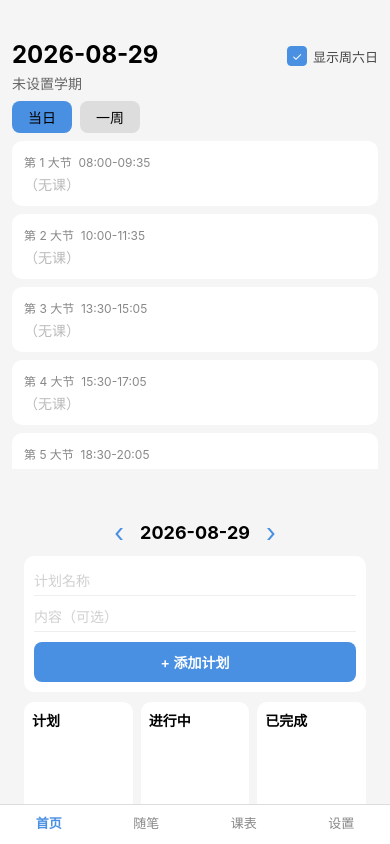
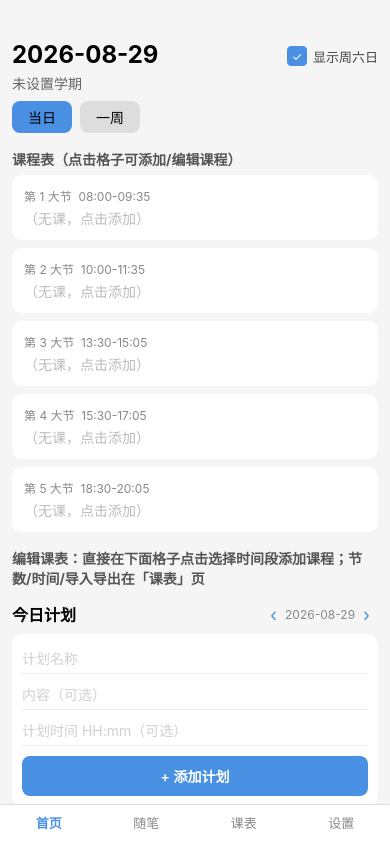
Before and after one commit to qqing9271-hub/h-course-table, a React Native app: screen / in a window 390 px wide. Built offline with nearby package versions, Linux system fonts and the light colour scheme.

Commit message:
feat: 首页单页滚动(课程表/编辑课表/计划) + 计划卡片小字日期/计划时间 + 滑动换板块 + 导入选择学期

```diff
--- a/src/domain/plans.ts
+++ b/src/domain/plans.ts
@@ -7,9 +7,10 @@ export function createPlan(
   title: string,
   content?: string,
   board: Plan['board'] = 'plan',
+  time?: string,
 ): Plan {
   seq += 1;
-  return { id: 'p' + seq, date, title, content, board, completed: false };
+  return { id: 'p' + seq, date, title, content, board, completed: false, time };
 }
 
 export function movePlan(plans: Plan[], id: string, board: Plan['board']): Plan[] {
--- a/src/screens/HomeScreen.tsx
+++ b/src/screens/HomeScreen.tsx
@@ -5,8 +5,8 @@ import { currentWeek, isBeforeSemester, isAfterSemester, parseDate } from '../do
 import { buildDayTimeline, buildWeekGrid } from '../domain/schedule';
 import { coursesForSemester } from '../domain/semesters';
 import CourseEditModal from '../components/CourseEditModal';
+import TodayPlanScreen from './TodayPlanScreen';
 import { Course } from '../types';
-import TodayPlanScreen from './TodayPlanScreen';
 
 const WEEK_NAMES = ['', '周一', '周二', '周三', '周四', '周五', '周六', '周日'];
 
@@ -27,14 +27,11 @@ export default function HomeScreen({ goTo }: { goTo: (tab: string) => void }) {
   const [editCell, setEditCell] = useState<{ weekday: number; bigPeriod: number; course?: Course } | null>(null);
   const today = new Date();
   const dstr = localDateStr(today);
-
   const rawWeek = semester ? currentWeek(semester, dstr) : 0;
   const validWeek = Number.isFinite(rawWeek) ? rawWeek : 0;
   const before = semester ? isBeforeSemester(semester, dstr) : false;
   const after = semester ? isAfterSemester(semester, dstr) : false;
   const inSemester = !!semester && validWeek >= 1 && !before && !after;
-
-  // 未开学 -> 显示开学第一天；开学中 -> 显示今天
   let displayDate = today;
   if (semester && !inSemester) {
     const sd = parseDate(semester.startDate);
@@ -43,14 +40,12 @@ export default function HomeScreen({ goTo }: { goTo: (tab: string) => void }) {
   const displayDstr = localDateStr(displayDate);
   const displayWd = weekdayOne(displayDate);
   const displayWeek = inSemester ? validWeek : 1;
-
   let weekText = '未设置学期';
   if (semester) {
     if (inSemester) weekText = '第 ' + validWeek + ' 周';
     else if (before) weekText = '未开学';
     else if (after) weekText = '已结束';
   }
-
   const dayCount = setting.showWeekend ? 7 : 5;
   const days = Array.from({ length: dayCount }, (_, i) => i + 1);
   const dayTimeline = buildDayTimeline(courses, displayWd, displayWeek, setting.periodsPerDay, setting.bigPeriodSize);
@@ -58,45 +53,31 @@ export default function HomeScreen({ goTo }: { goTo: (tab: string) => void }) {
 
   function renderDay() {
     return (
-      <ScrollView style={{ flex: 1 }}>
+      <View>
         {dayTimeline.map((slot) => {
           const pt = setting.periodTimes[slot.bigIndex - 1];
           return (
-            <TouchableOpacity
-              key={slot.bigIndex}
-              style={styles.slot}
-              onPress={() => setEditCell({ weekday: displayWd, bigPeriod: slot.bigIndex, course: slot.courses[0] })}
-            >
-              <Text style={styles.slotLabel}>
-                {'第 ' + slot.bigIndex + ' 大节' + (pt && pt.start ? '  ' + pt.start + '-' + pt.end : '')}
-              </Text>
-              {slot.courses.length === 0 ? (
-                <Text style={styles.empty}>（无课）</Text>
-              ) : (
-                slot.courses.map((c) => (
-                  <View key={c.id} style={styles.course}>
-                    <Text style={styles.courseName}>{c.name}</Text>
-                    <Text style={styles.courseMeta}>{c.teacher ? c.teacher : ''}{c.room ? ' ' + c.room : ''}</Text>
-                  </View>
-                ))
-              )}
+            <TouchableOpacity key={slot.bigIndex} style={styles.slot} onPress={() => setEditCell({ weekday: displayWd, bigPeriod: slot.bigIndex, course: slot.courses[0] })}>
+              <Text style={styles.slotLabel}>{'第 ' + slot.bigIndex + ' 大节' + (pt && pt.start ? '  ' + pt.start + '-' + pt.end : '')}</Text>
+              {slot.courses.length === 0 ? <Text style={styles.empty}>（无课，点击添加）</Text> : slot.courses.map((c) => (
+                <View key={c.id} style={styles.course}>
+                  <Text style={styles.courseName}>{c.name}</Text>
+                  <Text style={styles.courseMeta}>{c.teacher ? c.teacher : ''}{c.room ? ' ' + c.room : ''}</Text>
+                </View>
+              ))}
             </TouchableOpacity>
           );
         })}
-      </ScrollView>
+      </View>
     );
   }
 
   function renderWeek() {
     return (
-      <ScrollView style={{ flex: 1 }}>
+      <View>
         <View style={styles.gridHeader}>
           <View style={styles.timeCol} />
-          {days.map((d) => (
-            <View key={d} style={styles.gridHeadCell}>
-              <Text style={styles.gridHeadTxt}>{WEEK_NAMES[d]}</Text>
-            </View>
-          ))}
+          {days.map((d) => (<View key={d} style={styles.gridHeadCell}><Text style={styles.gridHeadTxt}>{WEEK_NAMES[d]}</Text></View>))}
         </View>
         {weekGrid.map((row) => (
           <View key={row.bigPeriod} style={styles.gridRow}>
@@ -105,63 +86,51 @@ export default function HomeScreen({ goTo }: { goTo: (tab: string) => void }) {
               <Text style={styles.timeSmall}>{row.start ? row.start + '-' + row.end : ''}</Text>
             </View>
             {row.cells.map((cell) => (
-              <TouchableOpacity
-                key={cell.day}
-                style={styles.gridCell}
-                onPress={() => setEditCell({ weekday: cell.day, bigPeriod: row.bigPeriod, course: cell.courses[0] })}
-              >
+              <TouchableOpacity key={cell.day} style={styles.gridCell} onPress={() => setEditCell({ weekday: cell.day, bigPeriod: row.bigPeriod, course: cell.courses[0] })}>
                 {cell.courses.map((c) => (
                   <View key={c.id} style={styles.course}>
                     <Text style={styles.courseName}>{c.name}</Text>
                     <Text style={styles.courseMeta}>{c.room ? c.room : ''}</Text>
                   </View>
                 ))}
+                {cell.courses.length === 0 ? <Text style={styles.empty}>+</Text> : null}
               </TouchableOpacity>
             ))}
           </View>
         ))}
-      </ScrollView>
+      </View>
     );
   }
 
   return (
-    <View style={styles.container}>
+    <ScrollView style={styles.container}>
       <View style={styles.header}>
         <View style={styles.headerLeft}>
           <Text style={styles.date}>{displayDstr}</Text>
           <Text style={styles.sub}>{semester ? semester.name + ' · ' + weekText : '未设置学期'}</Text>
         </View>
         <View style={styles.headerRight}>
-          <TouchableOpacity
-            style={styles.checkRow}
-            onPress={() => setSetting({ ...setting, showWeekend: !setting.showWeekend })}
-          >
-            <View style={[styles.checkbox, setting.showWeekend && styles.checkboxOn]}>
-              {setting.showWeekend ? <Text style={styles.checkMark}>✓</Text> : null}
-            </View>
+          <TouchableOpacity style={styles.checkRow} onPress={() => setSetting({ ...setting, showWeekend: !setting.showWeekend })}>
+            <View style={[styles.checkbox, setting.showWeekend && styles.checkboxOn]}>{setting.showWeekend ? <Text style={styles.checkMark}>✓</Text> : null}</View>
             <Text style={styles.checkTxt}>显示周六日</Text>
           </TouchableOpacity>
         </View>
       </View>
 
-      {before || after ? (
-        <Text style={styles.warn}>{before ? '未开学，已显示开学第一天' : '学期已结束'}</Text>
-      ) : null}
+      {before || after ? <Text style={styles.warn}>{before ? '未开学，已显示开学第一天' : '学期已结束'}</Text> : null}
 
       <View style={styles.toggle}>
-        <TouchableOpacity onPress={() => setView('day')} style={[styles.togBtn, view === 'day' && styles.togActive]}>
-          <Text>当日</Text>
-        </TouchableOpacity>
-        <TouchableOpacity onPress={() => setView('week')} style={[styles.togBtn, view === 'week' && styles.togActive]}>
-          <Text>一周</Text>
-        </TouchableOpacity>
+        <TouchableOpacity onPress={() => setView('day')} style={[styles.togBtn, view === 'day' && styles.togActive]}><Text>当日</Text></TouchableOpacity>
+        <TouchableOpacity onPress={() => setView('week')} style={[styles.togBtn, view === 'week' && styles.togActive]}><Text>一周</Text></TouchableOpacity>
       </View>
 
+      <Text style={styles.sectionTitle}>课程表（点击格子可添加/编辑课程）</Text>
       {view === 'day' ? renderDay() : renderWeek()}
 
-      <View style={styles.planArea}>
-        <TodayPlanScreen />
-      </View>
+      <Text style={styles.sectionTitle}>编辑课表：直接在下面格子点击选择时间段添加课程；节数/时间/导入导出在「课表」页</Text>
+
+      <TodayPlanScreen />
+
       {editCell ? (
         <CourseEditModal
           visible={!!editCell}
@@ -170,13 +139,10 @@ export default function HomeScreen({ goTo }: { goTo: (tab: string) => void }) {
           bigPeriod={editCell.bigPeriod}
           course={editCell.course}
           onClose={() => setEditCell(null)}
-          onSave={(c) => {
-            if (editCell.course) updateCourse(c); else addCourse(c);
-            setEditCell(null);
-          }}
+          onSave={(c) => { if (editCell.course) updateCourse(c); else addCourse(c); setEditCell(null); }}
         />
       ) : null}
-    </View>
+    </ScrollView>
   );
 }
 
@@ -195,6 +161,7 @@ const styles = StyleSheet.create({
   toggle: { flexDirection: 'row', marginBottom: 8 },
   togBtn: { paddingHorizontal: 16, paddingVertical: 6, borderRadius: 8, backgroundColor: '#ddd', marginRight: 8 },
   togActive: { backgroundColor: '#4a90e2' },
+  sectionTitle: { fontSize: 14, fontWeight: '700', color: '#555', marginTop: 8, marginBottom: 6 },
   slot: { backgroundColor: '#fff', borderRadius: 10, padding: 12, marginBottom: 8 },
   slotLabel: { color: '#888', fontSize: 12, marginBottom: 4 },
   empty: { color: '#bbb' },
@@ -210,5 +177,4 @@ const styles = StyleSheet.create({
   timeTxt: { fontWeight: '700', fontSize: 14 },
   timeSmall: { fontSize: 10, color: '#888', textAlign: 'center' },
   gridCell: { flex: 1, alignItems: 'center', justifyContent: 'center', padding: 2 },
-  planArea: { flex: 1, marginTop: 8 },
 });
--- a/src/screens/ScheduleEditScreen.tsx
+++ b/src/screens/ScheduleEditScreen.tsx
@@ -12,6 +12,7 @@ import { useAppStore } from '../store/appStore';
 import { parseScheduleGrid } from '../domain/excelGrid';
 import { serializeSchedule, parseSchedule } from '../domain/share';
 import { bigPeriodGroups } from '../domain/schedule';
+import { Course } from '../types';
 
 function todayStr(): string {
   const d = new Date();
@@ -21,6 +22,7 @@ function todayStr(): string {
 export default function ScheduleEditScreen() {
   const {
     setting, setSetting, semester, setSemester, addSemester,
+    semesters, setActiveSemester,
     replaceCoursesForSemester,
   } = useAppStore();
   const [importText, setImportText] = useState('');
@@ -28,6 +30,7 @@ export default function ScheduleEditScreen() {
   const [qrValue, setQrValue] = useState<string | null>(null);
   const [scanning, setScanning] = useState(false);
   const [permission, requestPermission] = useCameraPermissions();
+  const [pickSem, setPickSem] = useState<{ courses: Course[]; name?: string } | null>(null);
 
   const groups = bigPeriodGroups(setting.periodsPerDay, setting.bigPeriodSize);
 
@@ -73,19 +76,29 @@ export default function ScheduleEditScreen() {
       const sheet = wb.Sheets[wb.SheetNames[0]];
       const grid = XLSX.utils.sheet_to_json<string[]>(sheet, { header: 1 }) as string[][];
       const { courses: cs, semesterName } = parseScheduleGrid(grid);
-      let targetSemId = semester?.id;
-      if (!targetSemId) {
-        const newSem = { id: 's' + Date.now(), name: semesterName || '导入学期', startDate: todayStr(), totalWeeks: 16 };
-        addSemester(newSem);
-        targetSemId = newSem.id;
-      } else if (semesterName && semester) {
-        setSemester({ ...semester, name: semesterName });
+      if (semesters.length > 0) {
+        setPickSem({ courses: cs, name: semesterName });
+      } else {
+        doImport(cs, null, semesterName);
       }
-      replaceCoursesForSemester(cs, targetSemId);
-      setMsg('✅ Excel 已导入 ' + cs.length + ' 门课' + (semesterName ? '（' + semesterName + '）' : ''));
     } catch (e) {
       setMsg('❌ 导入失败：' + String(e));
     }
+  }
+
+  function doImport(cs: Course[], targetSemId: string | null, semesterName?: string) {
+    let id = targetSemId;
+    if (!id) {
+      const newSem = { id: 's' + Date.now(), name: semesterName || '导入学期', startDate: todayStr(), totalWeeks: 16 };
+      addSemester(newSem);
+      id = newSem.id;
+    } else if (semesterName && semester) {
+      setSemester({ ...semester, name: semesterName });
+    }
+    replaceCoursesForSemester(cs, id);
+    setActiveSemester(id);
+    setPickSem(null);
+    setMsg('✅ 已导入 ' + cs.length + ' 门课' + (semesterName ? '（' + semesterName + '）' : ''));
   }
 
   async function startScan() {
@@ -183,6 +196,22 @@ export default function ScheduleEditScreen() {
           </View>
         </View>
       </Modal>
+      <Modal visible={!!pickSem} transparent animationType="slide" onRequestClose={() => setPickSem(null)}>
+        <View style={styles.qrModal}>
+          <View style={styles.qrBox}>
+            <Text style={styles.qrTitle}>导入到哪个学期？</Text>
+            {semesters.map((s) => (
+              <TouchableOpacity key={s.id} style={styles.semChoice} onPress={() => { if (pickSem) doImport(pickSem.courses, s.id, pickSem.name); }}>
+                <Text>{s.name}{s.id === semester?.id ? '（当前）' : ''}</Text>
+              </TouchableOpacity>
+            ))}
+            <TouchableOpacity style={styles.semChoice} onPress={() => { if (pickSem) doImport(pickSem.courses, null, pickSem.name); }}>
+              <Text>＋ 新建学期（用课表学期名）</Text>
+            </TouchableOpacity>
+            <TouchableOpacity style={styles.addBtn} onPress={() => setPickSem(null)}><Text style={styles.addTxt}>取消</Text></TouchableOpacity>
+          </View>
+        </View>
+      </Modal>
     </ScrollView>
   );
 }
@@ -204,4 +233,5 @@ const styles = StyleSheet.create({
   qrModal: { flex: 1, backgroundColor: 'rgba(0,0,0,0.5)', justifyContent: 'center', alignItems: 'center' },
   qrBox: { backgroundColor: '#fff', padding: 20, borderRadius: 12, alignItems: 'center' },
   qrTitle: { fontSize: 16, fontWeight: '700', marginBottom: 12 },
+  semChoice: { backgroundColor: '#f0f0f0', borderRadius: 8, padding: 10, marginBottom: 8, alignItems: 'center' },
 });
--- a/src/screens/TodayPlanScreen.tsx
+++ b/src/screens/TodayPlanScreen.tsx
@@ -1,5 +1,5 @@
-import React, { useState } from 'react';
-import { View, Text, TextInput, TouchableOpacity, StyleSheet, ScrollView } from 'react-native';
+import React, { useRef, useState } from 'react';
+import { View, Text, TextInput, TouchableOpacity, StyleSheet, PanResponder } from 'react-native';
 import { useAppStore } from '../store/appStore';
 import { getPlansByDate } from '../domain/plans';
 import { Plan } from '../types';
@@ -19,41 +19,54 @@ function addDays(d: Date, n: number): Date {
 const BOARDS: Plan['board'][] = ['plan', 'doing', 'done'];
 const LABELS: Record<Plan['board'], string> = { plan: '计划', doing: '进行中', done: '已完成' };
 
-export default function TodayPlanScreen() {
-  const { plans, addPlan, movePlanAction, completePlan, addReview, updatePlan } = useAppStore();
-  const [date, setDate] = useState(localDateStr(new Date()));
-  const [title, setTitle] = useState('');
-  const [content, setContent] = useState('');
-  const [editingId, setEditingId] = useState<string | null>(null);
-  const [editTitle, setEditTitle] = useState('');
-  const [editContent, setEditContent] = useState('');
-  const today = getPlansByDate(plans, date);
+function PlanCard({ p, movePlanAction, completePlan, addReview, updatePlan }: {
+  p: Plan;
+  movePlanAction: (id: string, board: Plan['board']) => void;
+  completePlan: (id: string, d: boolean) => void;
+  addReview: (id: string, r: string) => void;
+  updatePlan: (id: string, patch: Partial<Plan>) => void;
+}) {
+  const [editing, setEditing] = useState(false);
+  const [title, setTitle] = useState(p.title);
+  const [content, setContent] = useState(p.content ?? '');
+  const [time, setTime] = useState(p.time ?? '');
+  const [dx, setDx] = useState(0);
+  const latest = useRef({ p, movePlanAction });
+  latest.current = { p, movePlanAction };
 
-  function add() {
-    if (!title.trim()) return;
-    addPlan(date, title, content);
-    setTitle('');
-    setContent('');
-  }
+  const pan = useRef(
+    PanResponder.create({
+      onStartShouldSetPanResponder: () => true,
+      onMoveShouldSetPanResponder: (_, g) => Math.abs(g.dx) > 8,
+      onPanResponderMove: (_, g) => setDx(g.dx),
+      onPanResponderRelease: (_, g) => {
+        const pp = latest.current.p;
+        const i = BOARDS.indexOf(pp.board);
+        if (g.dx < -50 && i > 0) latest.current.movePlanAction(pp.id, BOARDS[i - 1]);
+        else if (g.dx > 50 && i < 2) latest.current.movePlanAction(pp.id, BOARDS[i + 1]);
+        setDx(0);
+      },
+      onPanResponderTerminate: () => setDx(0),
+    }),
+  ).current;
 
-  function planCard(p: Plan) {
-    const editing = editingId === p.id;
   return (
-      <View key={p.id} style={styles.card}>
+    <View style={[styles.card, { transform: [{ translateX: dx }] }]} {...pan.panHandlers}>
       {editing ? (
         <>
-            <TextInput placeholderTextColor="rgba(150,150,150,0.45)" style={styles.editInput} value={editTitle} onChangeText={setEditTitle} placeholder="标题" />
-            <TextInput placeholderTextColor="rgba(150,150,150,0.45)" style={styles.editInput} value={editContent} onChangeText={setEditContent} placeholder="内容" />
+          <TextInput placeholderTextColor="rgba(150,150,150,0.45)" style={styles.editInput} value={title} onChangeText={setTitle} placeholder="标题" />
+          <TextInput placeholderTextColor="rgba(150,150,150,0.45)" style={styles.editInput} value={content} onChangeText={setContent} placeholder="内容" />
+          <TextInput placeholderTextColor="rgba(150,150,150,0.45)" style={styles.editInput} value={time} onChangeText={setTime} placeholder="时间 HH:mm" />
           <View style={styles.row}>
-              <TouchableOpacity style={styles.smallBtn} onPress={() => { updatePlan(p.id, { title: editTitle, content: editContent }); setEditingId(null); }}><Text>保存</Text></TouchableOpacity>
-              <TouchableOpacity style={styles.smallBtn} onPress={() => setEditingId(null)}><Text>取消</Text></TouchableOpacity>
+            <TouchableOpacity style={styles.smallBtn} onPress={() => { updatePlan(p.id, { title, content, time }); setEditing(false); }}><Text>保存</Text></TouchableOpacity>
+            <TouchableOpacity style={styles.smallBtn} onPress={() => setEditing(false)}><Text>取消</Text></TouchableOpacity>
           </View>
         </>
       ) : (
         <>
           <View style={styles.rowBetween}>
             <Text style={styles.title}>{p.title}</Text>
-              <TouchableOpacity onPress={() => { setEditingId(p.id); setEditTitle(p.title); setEditContent(p.content ?? ''); }}><Text style={styles.editLink}>编辑</Text></TouchableOpacity>
+            <TouchableOpacity onPress={() => { setEditing(true); setTitle(p.title); setContent(p.content ?? ''); setTime(p.time ?? ''); }}><Text style={styles.editLink}>编辑</Text></TouchableOpacity>
           </View>
           {p.content ? <Text style={styles.content}>{p.content}</Text> : null}
           <View style={styles.row}>
@@ -67,62 +80,72 @@ export default function TodayPlanScreen() {
             </TouchableOpacity>
           </View>
           {p.board === 'done' ? (
-              <TextInput placeholderTextColor="rgba(150,150,150,0.45)"
-                style={styles.review}
-                placeholder="写复盘..."
-                defaultValue={p.review ?? ''}
-                onEndEditing={(e) => addReview(p.id, e.nativeEvent.text)}
-              />
+            <TextInput placeholderTextColor="rgba(150,150,150,0.45)" style={styles.review} placeholder="写复盘..." defaultValue={p.review ?? ''} onEndEditing={(e) => addReview(p.id, e.nativeEvent.text)} />
           ) : null}
+          <Text style={styles.cardDate}>{p.date}{p.time ? '  ' + p.time : ''}</Text>
         </>
       )}
     </View>
   );
 }
 
+export default function TodayPlanScreen() {
+  const { plans, addPlan, movePlanAction, completePlan, addReview, updatePlan } = useAppStore();
+  const [date, setDate] = useState(localDateStr(new Date()));
+  const [title, setTitle] = useState('');
+  const [content, setContent] = useState('');
+  const [time, setTime] = useState('');
+  const today = getPlansByDate(plans, date);
+
+  function add() {
+    if (!title.trim()) return;
+    addPlan(date, title, content, time);
+    setTitle(''); setContent(''); setTime('');
+  }
+
   return (
     <View style={styles.container}>
-      <View style={styles.dateRow}>
-        <TouchableOpacity onPress={() => setDate(localDateStr(addDays(new Date(date + 'T00:00:00'), -1)))}>
-          <Text style={styles.nav}>‹</Text>
-        </TouchableOpacity>
-        <Text style={styles.date}>{date}</Text>
-        <TouchableOpacity onPress={() => setDate(localDateStr(addDays(new Date(date + 'T00:00:00'), 1)))}>
-          <Text style={styles.nav}>›</Text>
-        </TouchableOpacity>
+      <View style={styles.planHead}>
+        <Text style={styles.planHeadTitle}>今日计划</Text>
+        <View style={styles.dateNav}>
+          <TouchableOpacity onPress={() => setDate(localDateStr(addDays(new Date(date + 'T00:00:00'), -1)))}><Text style={styles.navSmall}>‹</Text></TouchableOpacity>
+          <Text style={styles.dateSmall}>{date}</Text>
+          <TouchableOpacity onPress={() => setDate(localDateStr(addDays(new Date(date + 'T00:00:00'), 1)))}><Text style={styles.navSmall}>›</Text></TouchableOpacity>
+        </View>
       </View>
       <View style={styles.inputBox}>
         <TextInput placeholderTextColor="rgba(150,150,150,0.45)" style={styles.input} placeholder="计划名称" value={title} onChangeText={setTitle} />
         <TextInput placeholderTextColor="rgba(150,150,150,0.45)" style={styles.input} placeholder="内容（可选）" value={content} onChangeText={setContent} />
-        <TouchableOpacity style={styles.addBtn} onPress={add}>
-          <Text style={styles.addTxt}>+ 添加计划</Text>
-        </TouchableOpacity>
+        <TextInput placeholderTextColor="rgba(150,150,150,0.45)" style={styles.input} placeholder="计划时间 HH:mm（可选）" value={time} onChangeText={setTime} />
+        <TouchableOpacity style={styles.addBtn} onPress={add}><Text style={styles.addTxt}>+ 添加计划</Text></TouchableOpacity>
       </View>
-      <ScrollView style={{ flex: 1 }}>
       <View style={styles.boards}>
         {BOARDS.map((b) => (
           <View key={b} style={styles.board}>
             <Text style={styles.boardTitle}>{LABELS[b]}</Text>
-              {today.filter((p) => p.board === b).map(planCard)}
+            {today.filter((p) => p.board === b).map((p) => (
+              <PlanCard key={p.id} p={p} movePlanAction={movePlanAction} completePlan={completePlan} addReview={addReview} updatePlan={updatePlan} />
+            ))}
           </View>
         ))}
       </View>
-      </ScrollView>
     </View>
   );
 }
 
 const styles = StyleSheet.create({
-  container: { flex: 1, paddingTop: 40, paddingHorizontal: 12, backgroundColor: '#f5f5f5' },
-  dateRow: { flexDirection: 'row', justifyContent: 'center', alignItems: 'center', marginBottom: 8 },
-  nav: { fontSize: 26, paddingHorizontal: 16, color: '#4a90e2' },
-  date: { fontSize: 18, fontWeight: '700' },
+  container: { paddingVertical: 8 },
+  planHead: { flexDirection: 'row', justifyContent: 'space-between', alignItems: 'center', marginBottom: 8 },
+  planHeadTitle: { fontSize: 16, fontWeight: '700' },
+  dateNav: { flexDirection: 'row', alignItems: 'center' },
+  navSmall: { fontSize: 18, color: '#4a90e2', paddingHorizontal: 8 },
+  dateSmall: { fontSize: 12, color: '#888' },
   inputBox: { backgroundColor: '#fff', borderRadius: 10, padding: 10, marginBottom: 10 },
   input: { borderBottomWidth: 1, borderColor: '#eee', paddingVertical: 6, marginBottom: 6 },
   addBtn: { backgroundColor: '#4a90e2', borderRadius: 8, padding: 10, alignItems: 'center', marginTop: 4 },
   addTxt: { color: '#fff', fontWeight: '600' },
   boards: { flexDirection: 'row', gap: 8 },
-  board: { flex: 1, backgroundColor: '#fff', borderRadius: 10, padding: 8, minHeight: 200 },
+  board: { flex: 1, backgroundColor: '#fff', borderRadius: 10, padding: 8, minHeight: 160 },
   boardTitle: { fontWeight: '700', marginBottom: 6 },
   card: { backgroundColor: '#fafafa', borderRadius: 8, padding: 8, marginBottom: 8 },
   editInput: { borderWidth: 1, borderColor: '#ddd', borderRadius: 6, padding: 6, marginBottom: 6 },
@@ -133,4 +156,5 @@ const styles = StyleSheet.create({
   row: { flexDirection: 'row', flexWrap: 'wrap', gap: 6, marginTop: 6 },
   smallBtn: { backgroundColor: '#eee', borderRadius: 6, padding: 4, paddingHorizontal: 6 },
   review: { marginTop: 6, borderWidth: 1, borderColor: '#ddd', borderRadius: 6, padding: 6 },
+  cardDate: { fontSize: 10, color: '#aaa', marginTop: 6, textAlign: 'left' },
 });
--- a/src/store/appStore.ts
+++ b/src/store/appStore.ts
@@ -49,7 +49,7 @@ interface AppState {
   importCourses: (cs: Course[]) => void;
   replaceCourses: (cs: Course[]) => void;
   replaceCoursesForSemester: (cs: Course[], semesterId: string) => void;
-  addPlan: (date: string, title: string, content?: string) => void;
+  addPlan: (date: string, title: string, content?: string, time?: string) => void;
   movePlanAction: (id: string, board: Plan['board']) => void;
   completePlan: (id: string, done: boolean) => void;
   addReview: (id: string, review: string) => void;
@@ -111,8 +111,8 @@ export const useAppStore = create<AppState>()(
             ...cs.map((c) => ({ ...c, semesterId })),
           ],
         })),
-      addPlan: (date, title, content) =>
-        set((st) => ({ plans: [...st.plans, createPlan(date, title, content)] })),
+      addPlan: (date, title, content, time) =>
+        set((st) => ({ plans: [...st.plans, createPlan(date, title, content, 'plan', time)] })),
       movePlanAction: (id, board) => set((st) => ({ plans: movePlanFn(st.plans, id, board) })),
       completePlan: (id, done) => set((st) => ({ plans: setCompletedFn(st.plans, id, done) })),
       addReview: (id, review) => set((st) => ({ plans: writeReviewFn(st.plans, id, review) })),
--- a/src/types.ts
+++ b/src/types.ts
@@ -42,6 +42,7 @@ export interface Plan {
   date: string; // yyyy-mm-dd
   title: string;
   content?: string;
+  time?: string; // HH:mm
   board: 'plan' | 'doing' | 'done';
   completed: boolean;
   review?: string;
```
Lines whose indentation alone changed are shown as unchanged.
